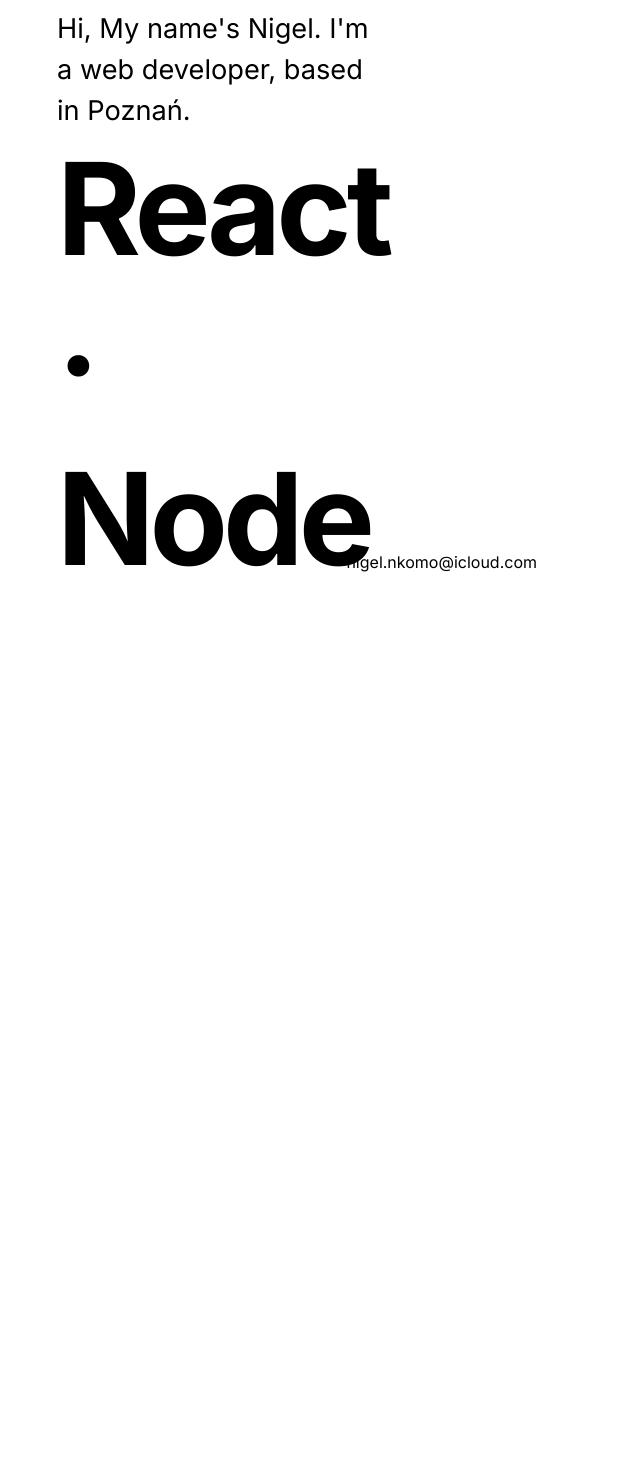
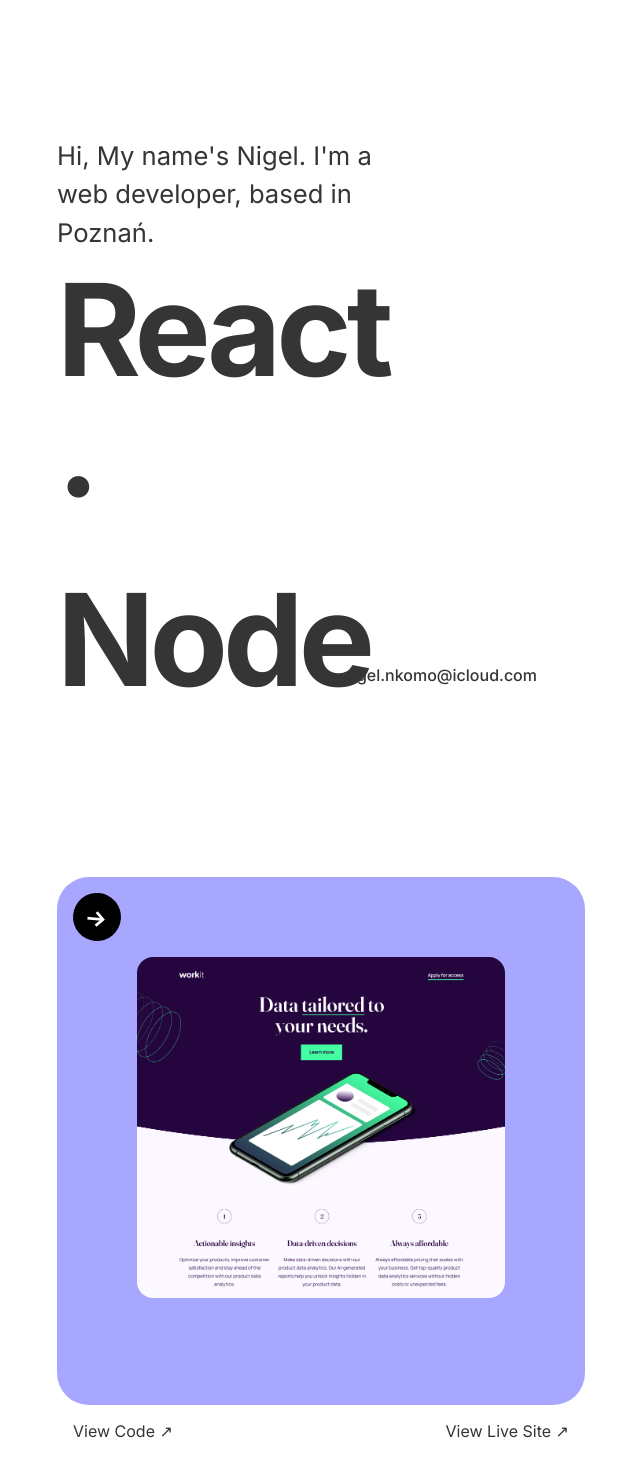
Before and after one commit to Nigel-Nkomo/nigel-nkomo, a React (Create React App) app: page / in a window 1280 px wide. Shown: the part 180-1650 px from the top of the page, without its empty margins (343-983 px from the left). Before the commit the page ends 800 px from the top, so only its background shows below. Built offline with nearby package versions, Linux system fonts and the light colour scheme.

Commit message:
add projects section

```diff
--- a/public/styles.css
+++ b/public/styles.css
@@ -1,5 +1,13 @@
+:root {
+  --main-color: rgb(167, 167, 255);
+  --grey-color: rgb(53, 53, 53);
+}
+
 * {
   margin: 0;
   padding: 0;
   box-sizing: border-box;
+  font-family: "Inter", sans-serif;
+  text-decoration: none;
+  color: var(--grey-color);
 }
--- a/src/App.js
+++ b/src/App.js
@@ -1,11 +1,13 @@
 import Nav from "./components/Nav/Nav";
 import Home from "./components/Home/Home";
+import Projects from "./components/Projects/Projects";
 
 export default function App() {
   return (
     <>
       <Nav />
       <Home />
+      <Projects />
     </>
   );
 }
--- a/src/components/Home/Home.module.css
+++ b/src/components/Home/Home.module.css
@@ -1,6 +1,6 @@
 .home {
   font-family: "Inter", sans-serif;
-  margin: 0 25rem;
+  margin: 5rem 25rem;
   display: grid;
   grid-template-columns: repeat(4, 1fr);
   column-gap: 2rem;
@@ -19,11 +19,13 @@
   display: flex;
   align-items: end;
   justify-content: end;
-  padding: 1.5rem 0;
+  padding: 2rem 0;
+  font-weight: 500;
 }
 
 .pText {
-  font-size: 1.7rem;
+  font-weight: 400;
+  font-size: 1.6rem;
   line-height: 1.5;
   width: 20rem;
 }
--- a/src/components/Nav/Nav.module.css
+++ b/src/components/Nav/Nav.module.css
@@ -2,7 +2,7 @@
   font-family: "Inter", sans-serif;
   display: flex;
   align-items: center;
-  padding: 0 25rem;
+  padding: 1.5rem 25rem;
 }
 
 .navList {
--- /dev/null
+++ b/src/components/Project/Project.js
@@ -0,0 +1,22 @@
+import styles from "./Project.module.css";
+
+export default function Project({ imgUrl }) {
+  return (
+    <section>
+      <div className={styles.project}>
+        <a href="#" className={styles.projectLink}>
+          ↗
+        </a>
+        <img src={imgUrl} className={styles.projectImage} />
+      </div>
+      <div className={styles.projectLinks}>
+        <a href="#" className={styles.link}>
+          View Code ↗
+        </a>
+        <a href="#" className={styles.link}>
+          View Live Site ↗
+        </a>
+      </div>
+    </section>
+  );
+}
--- /dev/null
+++ b/src/components/Project/Project.module.css
@@ -0,0 +1,51 @@
+.project {
+  border-radius: 2rem;
+  position: relative;
+  height: 33rem;
+  width: 33rem;
+  padding: 5rem;
+  background-color: var(--main-color);
+}
+
+.projectLink {
+  position: absolute;
+  top: 1rem;
+  left: 1rem;
+  color: white;
+  background-color: black;
+  padding-left: 1rem;
+  padding-top: 0.7rem;
+  border-radius: 50%;
+  width: 3rem;
+  height: 3rem;
+  font-size: 1.4rem;
+  font-weight: 700;
+  text-decoration: none;
+  transition: all 0.3s;
+  transform: rotate(50deg);
+}
+
+.projectLinks {
+  display: flex;
+  justify-content: space-between;
+  width: 100%;
+  padding: 1rem;
+}
+
+.link:hover {
+  border-bottom: 1px solid var(--grey-color);
+}
+
+.projectImage {
+  width: 23rem;
+  transition: all 0.3s;
+  border-radius: 1rem;
+}
+
+.project:hover .projectImage {
+  transform: scale(1.1);
+}
+
+.project:hover .projectLink {
+  transform: rotate(0);
+}
--- /dev/null
+++ b/src/components/Projects/Projects.js
@@ -0,0 +1,11 @@
+import styles from "./Projects.module.css";
+import Project from "../Project/Project";
+import workit from "../Images/workit.png";
+
+export default function Projects() {
+  return (
+    <section className={styles.projects}>
+      <Project imgUrl={workit} />
+    </section>
+  );
+}
--- /dev/null
+++ b/src/components/Projects/Projects.module.css
@@ -0,0 +1,6 @@
+.projects {
+  margin: 10rem 25rem;
+  display: grid;
+  grid-template-columns: repeat(2, 1fr);
+  column-gap: 3rem;
+}
```
Also changed, not shown: src/components/Images/workit.png (added).
